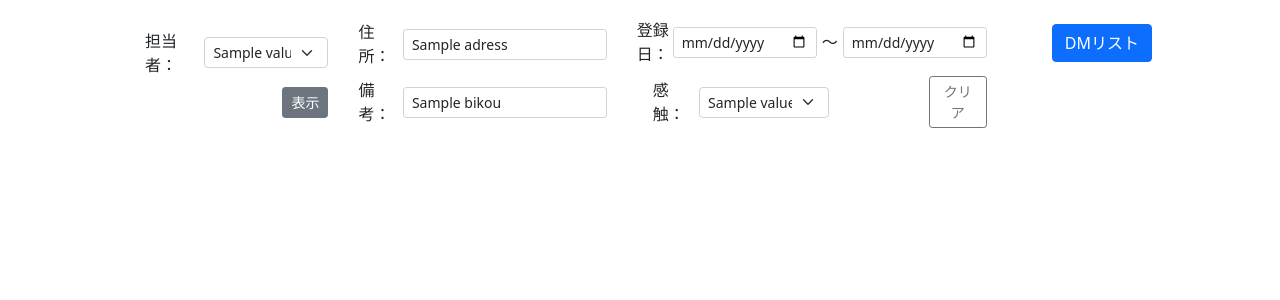
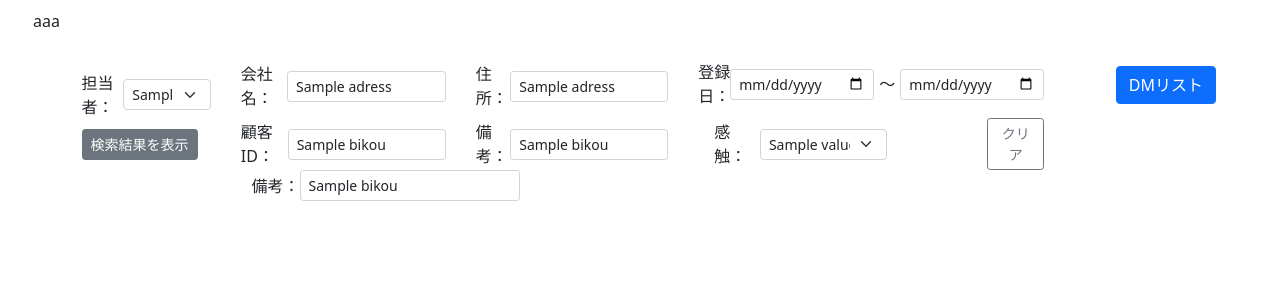
Before and after one commit to p1-kawamura/dx_it, a Django app: template dx_it/houjin/templates/houjin/top.html in a window 1280 px wide. Shown: the top 300 px of the page. Run offline with Django 3.2, Linux system fonts and the light colour scheme; the template is opened without the code that fills it: most values are stand-ins (such as "Sample title", 1, 10 or a date in 2020).

Commit message:
note2229

```diff
--- a/dx_it/houjin/templates/houjin/top.html
+++ b/dx_it/houjin/templates/houjin/top.html
@@ -28,12 +28,32 @@
 
 </head>
 <body>
-    <div class="class3" style="width: 90%;">
+
+    <div class="mt-2 mb-2" style="width: 95%; margin:0 auto;">
+        <form action="{% url 'houjin:hyouji' %}" method="post" target="_top">{% csrf_token %}
+            <table>
+                <tr>
+                    <td>aaa</td>
+                </tr>
+
+
+
+            </table>
+        </form>
+    </div>
+
+
+
+
+
+
+
+    <div class="class3" style="width: 95%;">
     <div class="class1 mt-2 mb-2">
         <form action="{% url 'houjin:hyouji' %}" method="post" target="_top">{% csrf_token %}
 
-            <div  class="class2" style="margin-left: 80px;margin-top: 10px;">
-                <div>
+            <div  class="class2" style="margin-left: 10px; margin-top: 10px;">
+                <div style="width: 180px;">
                     <div class="class2">
                         <div>担当者：</div>
                         <div>
@@ -48,8 +68,18 @@
                             </select>
                         </div>
                     </div>
-                    <div id="hyouji_btn" style="margin-top: 10px; text-align: right;">
-                        <button class="btn btn-secondary btn-sm" type="submit">表示</button>
+                    <div id="hyouji_btn" style="margin-top: 10px;">
+                        <button class="btn btn-secondary btn-sm" type="submit">検索結果を表示</button>
+                    </div>
+                </div>
+                <div style="margin-left: 30px;">
+                    <div class="class2">
+                        <div>会社名：</div>
+                        <div><input class="form-control form-control-sm" type="text" name="find_adress" id="find_adress" value="{{adress}}"></div>
+                    </div>
+                    <div class="class2" style="margin-top: 10px;">
+                        <div>顧客ID：</div>
+                        <div><input class="form-control form-control-sm" type="text" name="find_bikou" id="find_bikou" value="{{bikou}}"></div>
                     </div>
                 </div>
                 <div style="margin-left: 30px;">
@@ -85,6 +115,14 @@
                         <div style="margin-left: 100px;">
                             <button id="clear_btn" class="btn btn-outline-secondary btn-sm">クリア</button>
                         </div>
+                    </div>
+                </div>
+            </div>
+            <div>
+                <div class="class2" style="margin-left:180px;">
+                    <div class="class2">
+                        <div>備考：</div>
+                        <div><input class="form-control form-control-sm" type="text" name="find_bikou" id="find_bikou" value="{{bikou}}"></div>
                     </div>
                 </div>
             </div>
```
Also changed, not shown: dx_it/db.sqlite3.
